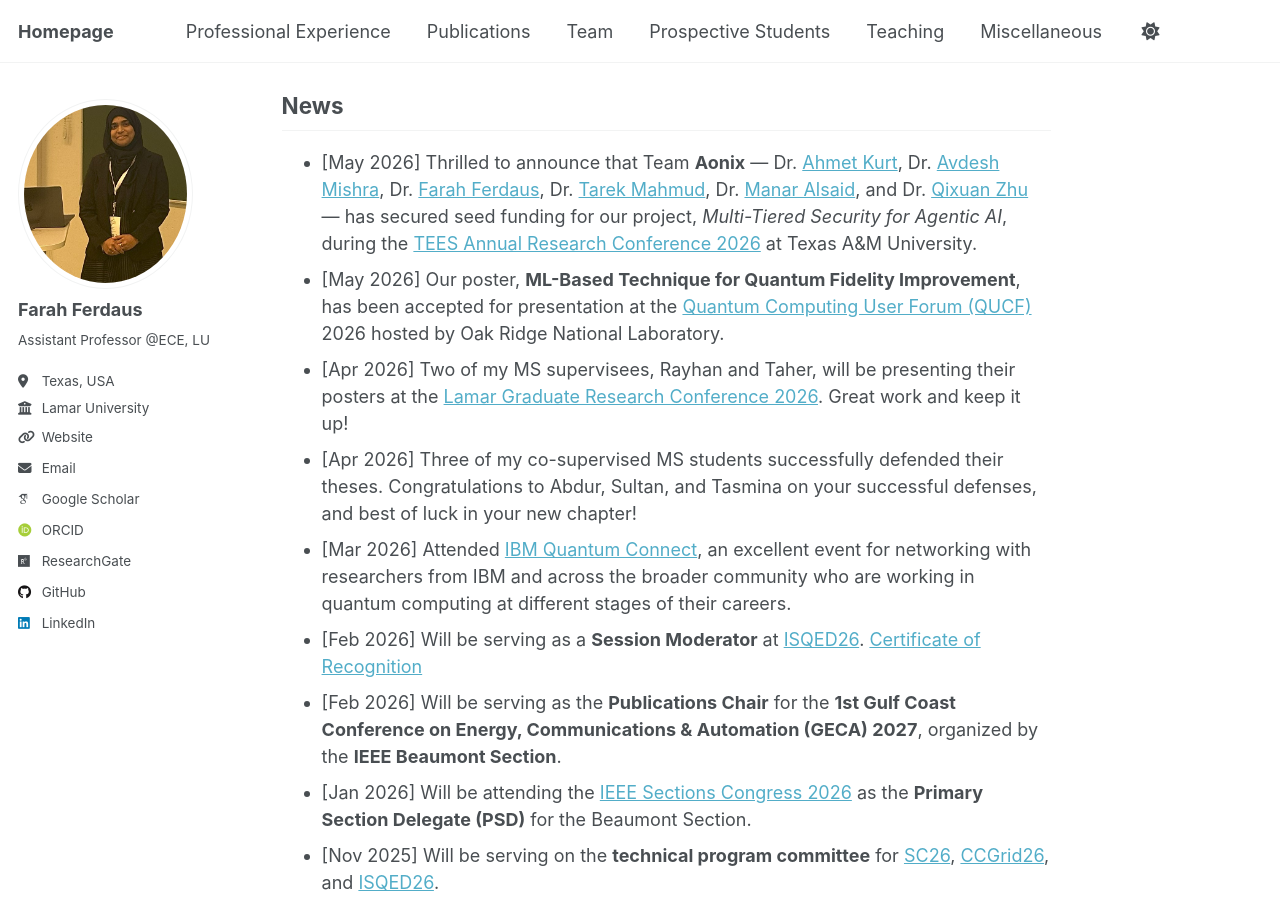
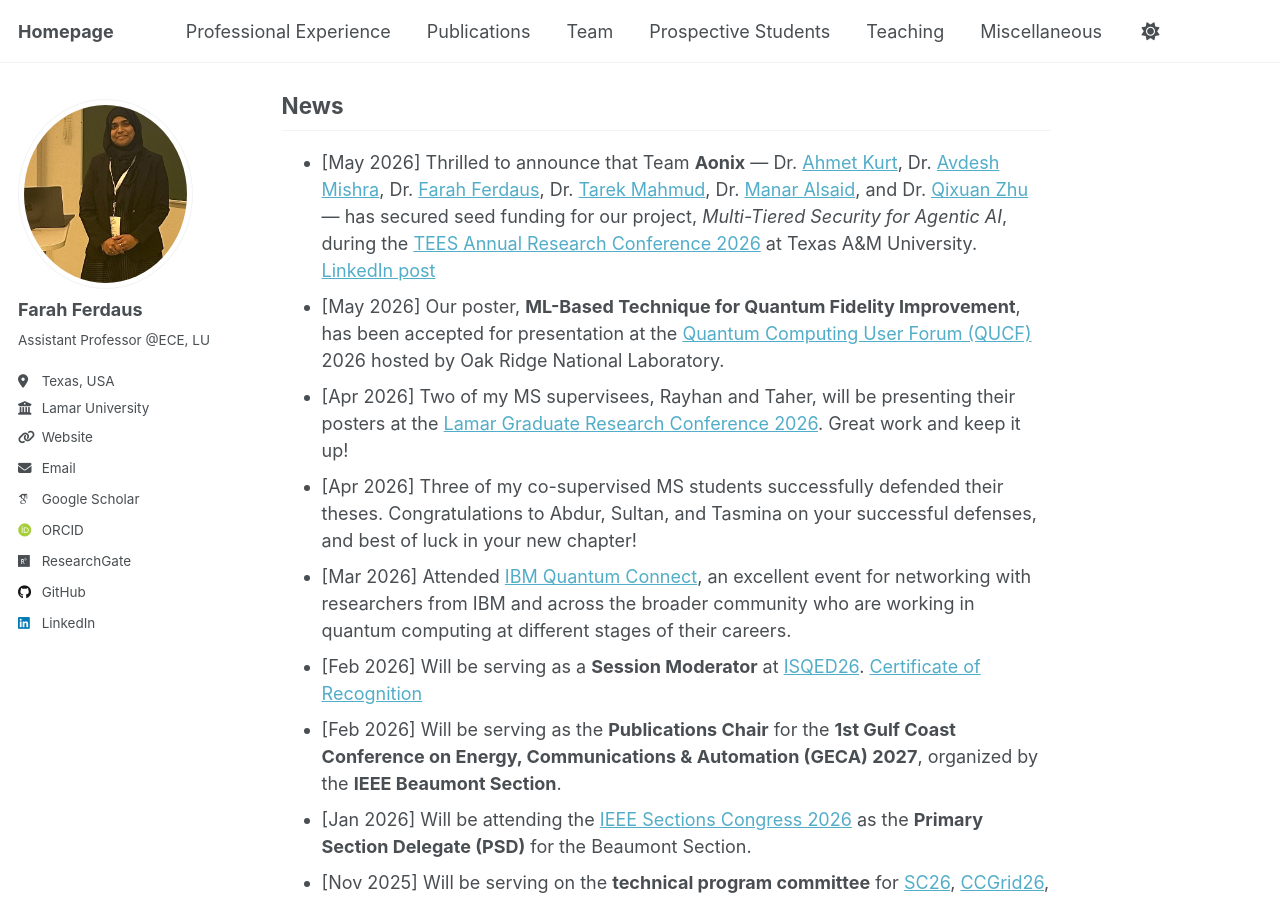
Before and after one commit to fferdaus/fferdaus.github.io, a Jekyll site: the page built from _pages/about.md, in a window 1280 px wide and 900 px high, scrolled down 969 px. Built offline with Jekyll 4.4.1, drawn with Linux system fonts in a browser that asks for light colours; emoji names are drawn with the system emoji font; some web fonts are replaced.

Commit message:
Update about.md

```diff
--- a/_pages/about.md
+++ b/_pages/about.md
@@ -61,7 +61,7 @@ I have published numerous scientific articles, including journal articles, confe
 <br> [Poster – Rayhan](https://lamar0-my.sharepoint.com/:b:/g/personal/fferdaus_lamar_edu/IQDJAmfeKdWtRoJOF0tiFMUCAV5S6lzGjz5sl6GAh_drQu0?e=ODjbzc) \| [Poster – Taher](https://lamar0-my.sharepoint.com/:b:/g/personal/fferdaus_lamar_edu/IQDaqvUznGsSSbnXCy_U9GppAXAiHoaEPJ6QIkLvs-92vq0?e=bWgcDz)
 -->
 ## News
-- [May 2026] Thrilled to announce that Team **Aonix** — Dr. [Ahmet Kurt](https://www.etamu.edu/people/ahmet-kurt-ph-d/), Dr. [Avdesh Mishra](https://www.tamuk.edu/engineering/departments/eecs/faculty-and-staff/Avdesh-Mishra.html), Dr. [Farah Ferdaus](https://www.lamar.edu/engineering/electrical/faculty-and-staff/farah-ferdaus/index.html), Dr. [Tarek Mahmud](https://www.tamuk.edu/engineering/departments/eecs/faculty-and-staff/index.html), Dr. [Manar Alsaid](https://www.etamu.edu/people/manar-alsaid-ph-d/), and Dr. [Qixuan Zhu](https://www.shsu.edu/directory/employee-profiles/zhu-qixuan-qxz002) — has secured seed funding for our project, *Multi-Tiered Security for Agentic AI*, during the [TEES Annual Research Conference 2026](https://tarc.tamu.edu/) at Texas A&M University.
+- [May 2026] Thrilled to announce that Team **Aonix** — Dr. [Ahmet Kurt](https://www.etamu.edu/people/ahmet-kurt-ph-d/), Dr. [Avdesh Mishra](https://www.tamuk.edu/engineering/departments/eecs/faculty-and-staff/Avdesh-Mishra.html), Dr. [Farah Ferdaus](https://www.lamar.edu/engineering/electrical/faculty-and-staff/farah-ferdaus/index.html), Dr. [Tarek Mahmud](https://www.tamuk.edu/engineering/departments/eecs/faculty-and-staff/index.html), Dr. [Manar Alsaid](https://www.etamu.edu/people/manar-alsaid-ph-d/), and Dr. [Qixuan Zhu](https://www.shsu.edu/directory/employee-profiles/zhu-qixuan-qxz002) — has secured seed funding for our project, *Multi-Tiered Security for Agentic AI*, during the [TEES Annual Research Conference 2026](https://tarc.tamu.edu/) at Texas A&M University. [LinkedIn post](https://www.linkedin.com/posts/congratulations-to-the-winning-teams-of-the-ugcPost-7463748066697707520-Hq5M/?utm_source=social_share_send&utm_medium=member_desktop_web&rcm=ACoAABQayYQBywVMffeM2RtnFXdDlOwVNW9OAlE)
 - [May 2026] Our poster, **ML-Based Technique for Quantum Fidelity Improvement**, has been accepted for presentation at the [Quantum Computing User Forum (QUCF)](https://www.olcf.ornl.gov/calendar/2026-quantum-computing-user-forum/) 2026 hosted by Oak Ridge National Laboratory.
 - [Apr 2026] Two of my MS supervisees, Rayhan and Taher, will be presenting their posters at the [Lamar Graduate Research Conference 2026](https://www.lamar.edu/graduate-studies/_files/documents/4th-annual-graduate-research-conference-program.pdf). Great work and keep it up!
 - [Apr 2026] Three of my co-supervised MS students successfully defended their theses. Congratulations to Abdur, Sultan, and Tasmina on your successful defenses, and best of luck in your new chapter!
```
